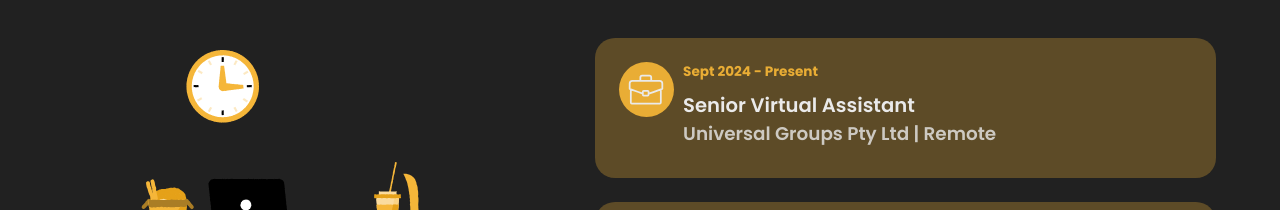
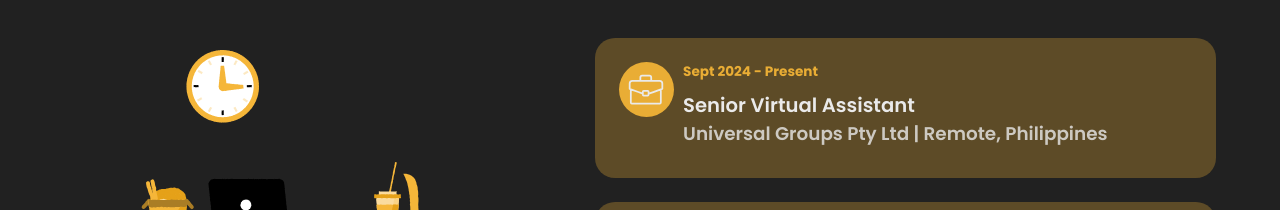
Before and after one commit to juvylizaangelo/juvylizaangelo.github.io, a React (Create React App) app: page / in a window 1280 px wide. Shown: the part 2991-3201 px from the top of the page. Built offline with nearby package versions, Linux system fonts and the light colour scheme; a web font is replaced by a local one.

Commit message:
Update experienceData.js

```diff
--- a/src/data/experienceData.js
+++ b/src/data/experienceData.js
@@ -1,7 +1,7 @@
 export const experienceData = [
     {
         id: 1,
-        company: 'Universal Groups Pty Ltd | Remote',
+        company: 'Universal Groups Pty Ltd | Remote, Philippines',
         jobtitle: ' Senior Virtual Assistant',
         startYear: 'Sept 2024 ',
         endYear: ' Present'
```
